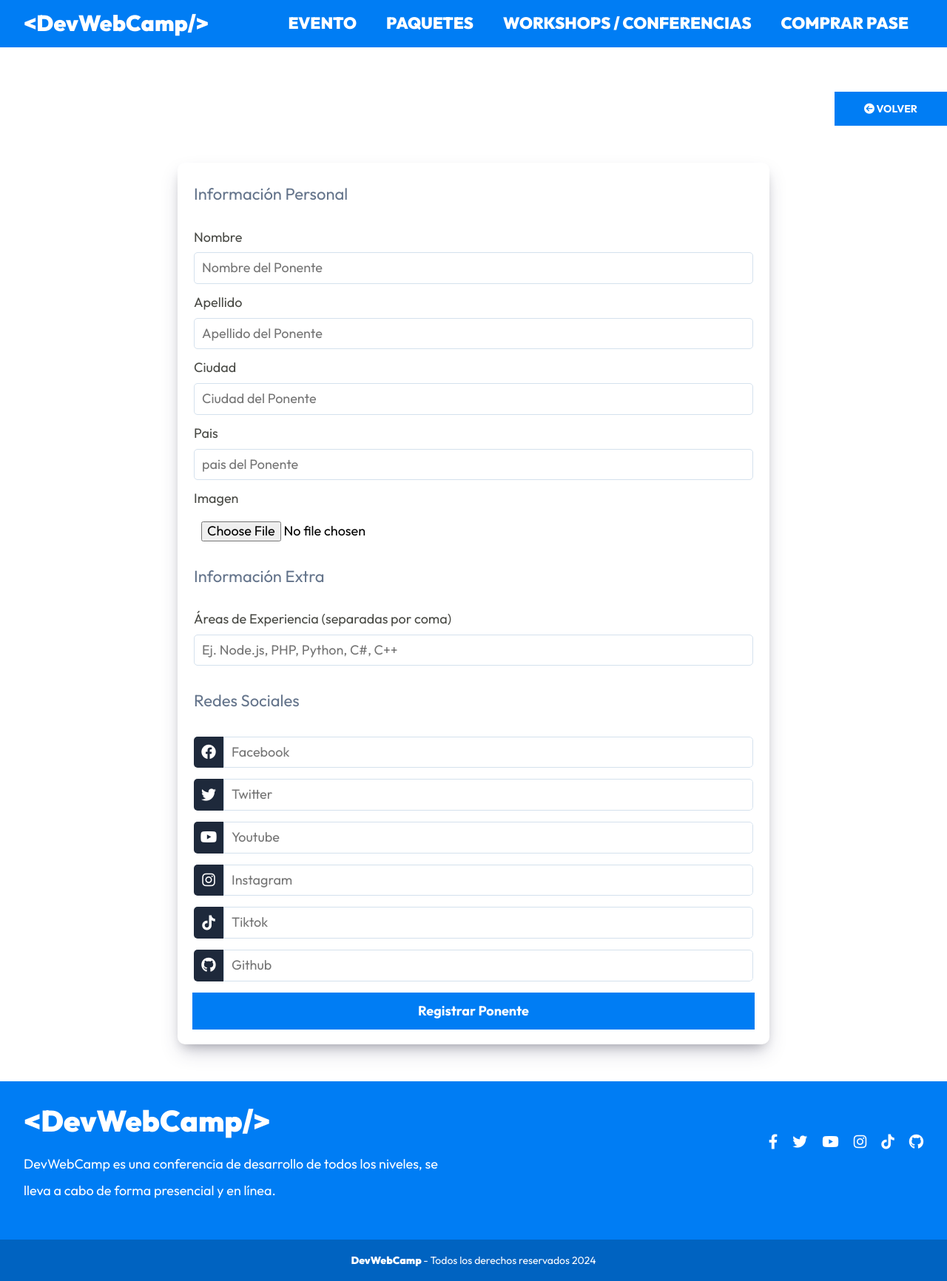
After one commit to Megex04/DevWebCamp_mvc, a PHP site: template views/admin/ponentes/crear.php in a window 1280 px wide. The commit adds this page. Shown: the part 601-2333 px from the top of the page at 74% size. Run offline with PHP 8.4, Linux system fonts and the light colour scheme; the template is opened without the code that fills it, so the values that code supplies are empty; style sheets or scripts are compiled from the project's sources; some libraries are stand-ins or nearby versions.

Commit message:
Add styles social networks without functionality

```diff
--- a/public/index.php
+++ b/public/index.php
@@ -38,6 +38,7 @@ $router->get('/confirmar-cuenta', [AuthController::class, 'confirmar']);
 $router->get('/admin/dashboard', [DashboardController::class, 'index']);
 
 $router->get('/admin/ponentes', [PonentesController::class, 'index']);
+$router->get('/admin/ponentes/crear', [PonentesController::class, 'crear']);
 
 $router->get('/admin/eventos', [EventosController::class, 'index']);
 
--- a/src/scss/admin/_dashboard.scss
+++ b/src/scss/admin/_dashboard.scss
@@ -80,4 +80,30 @@
             padding: 1rem 5rem 3rem 5rem;
         }
     }
+
+    &__contenedor-boton {
+        @include m.tablet {
+            display: flex;
+            justify-content: flex-end;
+            margin-bottom: 5rem;
+        }
+    }
+    &__boton {
+        @include m.boton(v.$azul, v.$blanco);
+        text-transform: uppercase;
+        font-size: 1.4rem;
+        @include m.tablet {
+            width: auto;
+        }
+    }
+    &__contenedor {
+        @include m.shadow;
+        background-color: v.$blanco;
+        padding: 2rem;
+        border-radius: 1rem;
+    }
+    &__formulario {
+        @extend .dashboard__contenedor;
+        @include m.contenedor-md;
+    }
 }
--- a/src/scss/base/_mixins.scss
+++ b/src/scss/base/_mixins.scss
@@ -49,6 +49,10 @@
 
 @mixin contenedor {
     width: min(95%, 140rem);
+    margin: 0 auto;
+}
+@mixin contenedor-md {
+    width: min(95%, 80rem);
     margin: 0 auto;
 }
 @mixin contenedor-sm {
@@ -127,3 +131,6 @@
         cursor: pointer;
     }
 }
+@mixin shadow {
+    box-shadow: rgba(50, 50, 93, 0.25) 0px 13px 27px -5px, rgba(0, 0, 0, 0.3) 0px 8px 16px -8px;
+}
--- a/src/scss/ui/formulario/_formulario.scss
+++ b/src/scss/ui/formulario/_formulario.scss
@@ -4,12 +4,38 @@
 .formulario {
     display: flex;
     flex-direction: column;
-
+    &__fieldset {
+        border: none;
+        margin-top: 1rem;
+        padding: 0;
+    }
+    &__legend {
+        color: v.$gris;
+        font-size: 2.2rem;
+        margin-bottom: 2rem;
+    }
     &__campo {
         display: flex;
         flex-direction: column;
         gap: 1rem;
         margin: 1.5rem 0;
+    }
+    &__contenedor-icono {
+        display: flex;
+        border-radius: .5rem;
+        overflow: hidden;
+    }
+    &__icono {
+        background-color: v.$gris-oscuro;
+        width: 4rem;
+        display: flex;
+        align-items: center;
+        justify-content: center;
+
+        i {
+            color: v.$blanco;
+            font-size: 2rem;
+        }
     }
     &__label {
         display: block;
@@ -20,10 +46,24 @@
         padding: 1rem;
         border: 1px solid darken(v.$gris-claro, 10%);
         border-radius: .5rem;
+
+        &--file {
+            border: none;
+        }
+        &--sociales {
+            @extend .formulario__input;
+            flex: 1;
+            border-top-left-radius: 0;
+            border-bottom-left-radius: 0;
+        }
     }
     &__submit {
         @include m.boton(v.$azul, v.$blanco);
         width: auto;
         align-self: flex-start;
+
+        &--registrar {
+            width: 100%;
+        }
     }
 }
--- /dev/null
+++ b/views/admin/ponentes/crear.php
@@ -0,0 +1,19 @@
+<h2 class="dashboard__heading"><?php echo $titulo; ?></h2>
+
+<div class="dashboard__contenedor-boton">
+    <a href="/admin/ponentes" class="dashboard__boton">
+        <i class="fa-solid fa-circle-arrow-left"></i>
+        Volver
+    </a>
+</div>
+<div class="dashboard__formulario">
+    <?php
+        include_once __DIR__ . '../../../templates/alertas.php';
+    ?>
+    <form method="POST" action="/admin/ponentes/crear" enctype="multipart/form-data" class="formulario">
+
+        <?php include_once __DIR__ . '/formulario.php'; ?>
+
+        <input class="formulario__submit formulario__submit--registrar" type="submit" value="Registrar Ponente">
+    </form>
+</div>
--- /dev/null
+++ b/views/admin/ponentes/formulario.php
@@ -0,0 +1,160 @@
+<fieldset class="formulario__fieldset">
+    <legend class="formulario__legend">Información Personal</legend>
+
+    <div class="formulario__campo">
+        <label for="nombre" class="formulario__label">Nombre</label>
+        <input
+            type="text"
+            class="formulario__input"
+            id="nombre"
+            name="nombre"
+            placeholder="Nombre del Ponente"
+            value="<?php echo $ponente->nombre ?? ''; ?>"
+        >
+    </div>
+    <div class="formulario__campo">
+        <label for="apellido" class="formulario__label">Apellido</label>
+        <input
+            type="text"
+            class="formulario__input"
+            id="apellido"
+            name="apellido"
+            placeholder="Apellido del Ponente"
+            value="<?php echo $ponente->apellido ?? ''; ?>"
+        >
+    </div>
+    <div class="formulario__campo">
+        <label for="ciudad" class="formulario__label">Ciudad</label>
+        <input
+            type="text"
+            class="formulario__input"
+            id="ciudad"
+            name="ciudad"
+            placeholder="Ciudad del Ponente"
+            value="<?php echo $ponente->ciudad ?? ''; ?>"
+        >
+    </div>
+    <div class="formulario__campo">
+        <label for="pais" class="formulario__label">Pais</label>
+        <input
+            type="text"
+            class="formulario__input"
+            id="pais"
+            name="pais"
+            placeholder="pais del Ponente"
+            value="<?php echo $ponente->pais ?? ''; ?>"
+        >
+    </div>
+    <div class="formulario__campo">
+        <label for="imagen" class="formulario__label">Imagen</label>
+        <input
+            type="file"
+            class="formulario__input formulario__input--file"
+            id="imagen"
+            name="imagen"
+        >
+    </div>
+</fieldset>
+<fieldset class="formulario__fieldset">
+    <legend class="formulario__legend">Información Extra</legend>
+
+    <div class="formulario__campo">
+        <label for="tags_input" class="formulario__label">Áreas de Experiencia (separadas por coma)</label>
+        <input
+            type="text"
+            class="formulario__input"
+            id="tags_input"
+            placeholder="Ej. Node.js, PHP, Python, C#, C++"
+        >
+        <div id="tags" class="formulario__listado"></div>
+        <input type="hidden" name="tags" value="<?php echo $ponente->tags ?? ''; ?>">
+    </div>
+</fieldset>
+<fieldset class="formulario__fieldset">
+    <legend class="formulario__legend">Redes Sociales</legend>
+
+    <div class="formulario__campo">
+        <div class="formulario__contenedor-icono">
+            <div class="formulario__icono">
+                <i class="fa-brands fa-facebook"></i>
+            </div>
+            <input
+                type="text"
+                class="formulario__input--sociales"
+                name="redes[facebook]"
+                placeholder="Facebook"
+                value="<?php echo $ponente->facebook ?? ''; ?>"
+            >
+        </div>
+    </div>
+    <div class="formulario__campo">
+        <div class="formulario__contenedor-icono">
+            <div class="formulario__icono">
+                <i class="fa-brands fa-twitter"></i>
+            </div>
+            <input
+                type="text"
+                class="formulario__input--sociales"
+                name="redes[twitter]"
+                placeholder="Twitter"
+                value="<?php echo $ponente->twitter ?? ''; ?>"
+            >
+        </div>
+    </div>
+    <div class="formulario__campo">
+        <div class="formulario__contenedor-icono">
+            <div class="formulario__icono">
+                <i class="fa-brands fa-youtube"></i>
+            </div>
+            <input
+                type="text"
+                class="formulario__input--sociales"
+                name="redes[youtube]"
+                placeholder="Youtube"
+                value="<?php echo $ponente->youtube ?? ''; ?>"
+            >
+        </div>
+    </div>
+    <div class="formulario__campo">
+        <div class="formulario__contenedor-icono">
+            <div class="formulario__icono">
+                <i class="fa-brands fa-instagram"></i>
+            </div>
+            <input
+                type="text"
+                class="formulario__input--sociales"
+                name="redes[instagram]"
+                placeholder="Instagram"
+                value="<?php echo $ponente->instagram ?? ''; ?>"
+            >
+        </div>
+    </div>
+    <div class="formulario__campo">
+        <div class="formulario__contenedor-icono">
+            <div class="formulario__icono">
+                <i class="fa-brands fa-tiktok"></i>
+            </div>
+            <input
+                type="text"
+                class="formulario__input--sociales"
+                name="redes[tiktok]"
+                placeholder="Tiktok"
+                value="<?php echo $ponente->tiktok ?? ''; ?>"
+            >
+        </div>
+    </div>
+    <div class="formulario__campo">
+        <div class="formulario__contenedor-icono">
+            <div class="formulario__icono">
+                <i class="fa-brands fa-github"></i>
+            </div>
+            <input
+                type="text"
+                class="formulario__input--sociales"
+                name="redes[github]"
+                placeholder="Github"
+                value="<?php echo $ponente->github ?? ''; ?>"
+            >
+        </div>
+    </div>
+</fieldset>
```
Also changed, not shown: controllers/PonentesController.php (+10 -0 lines), views/admin/ponentes/index.php (+7 -0 lines).
